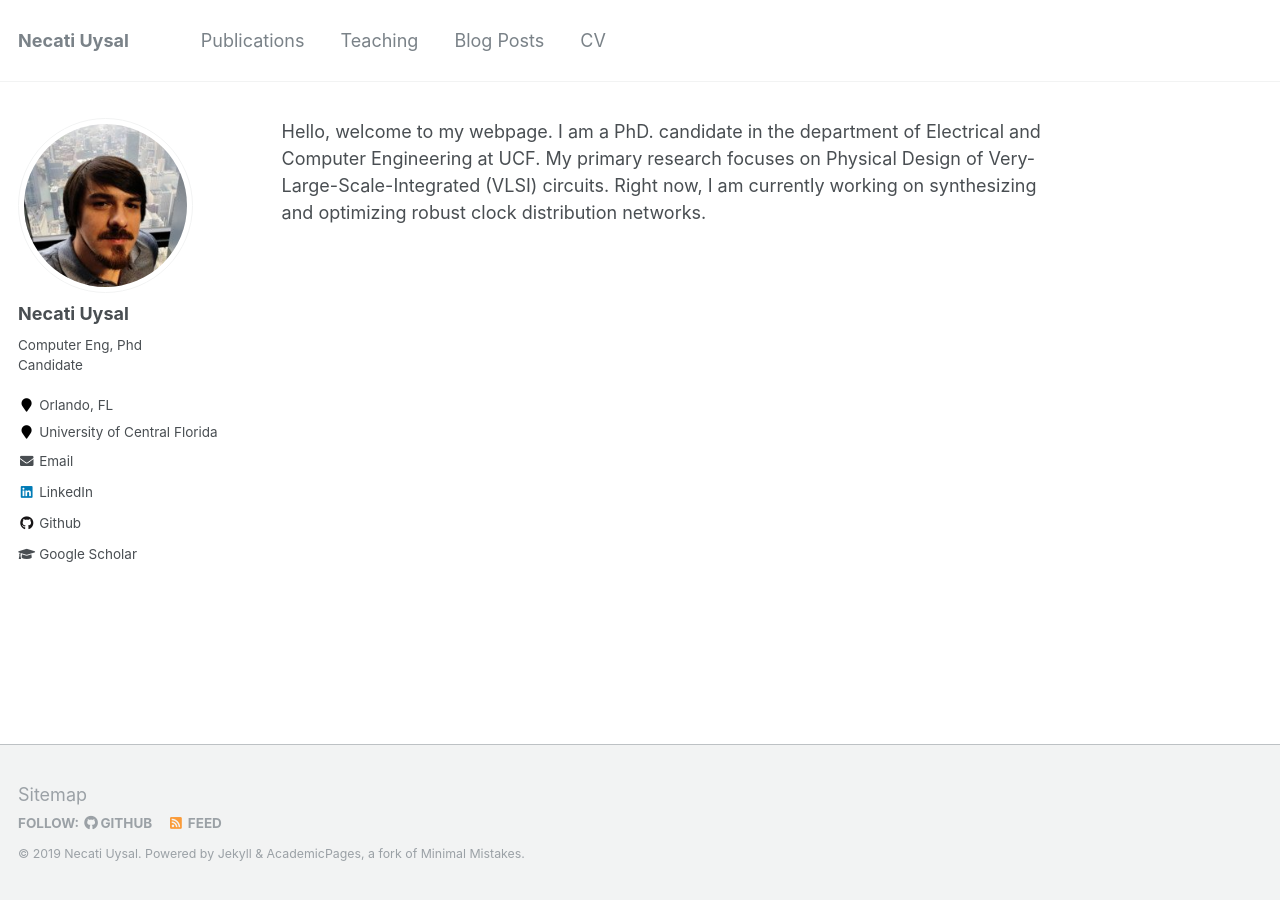
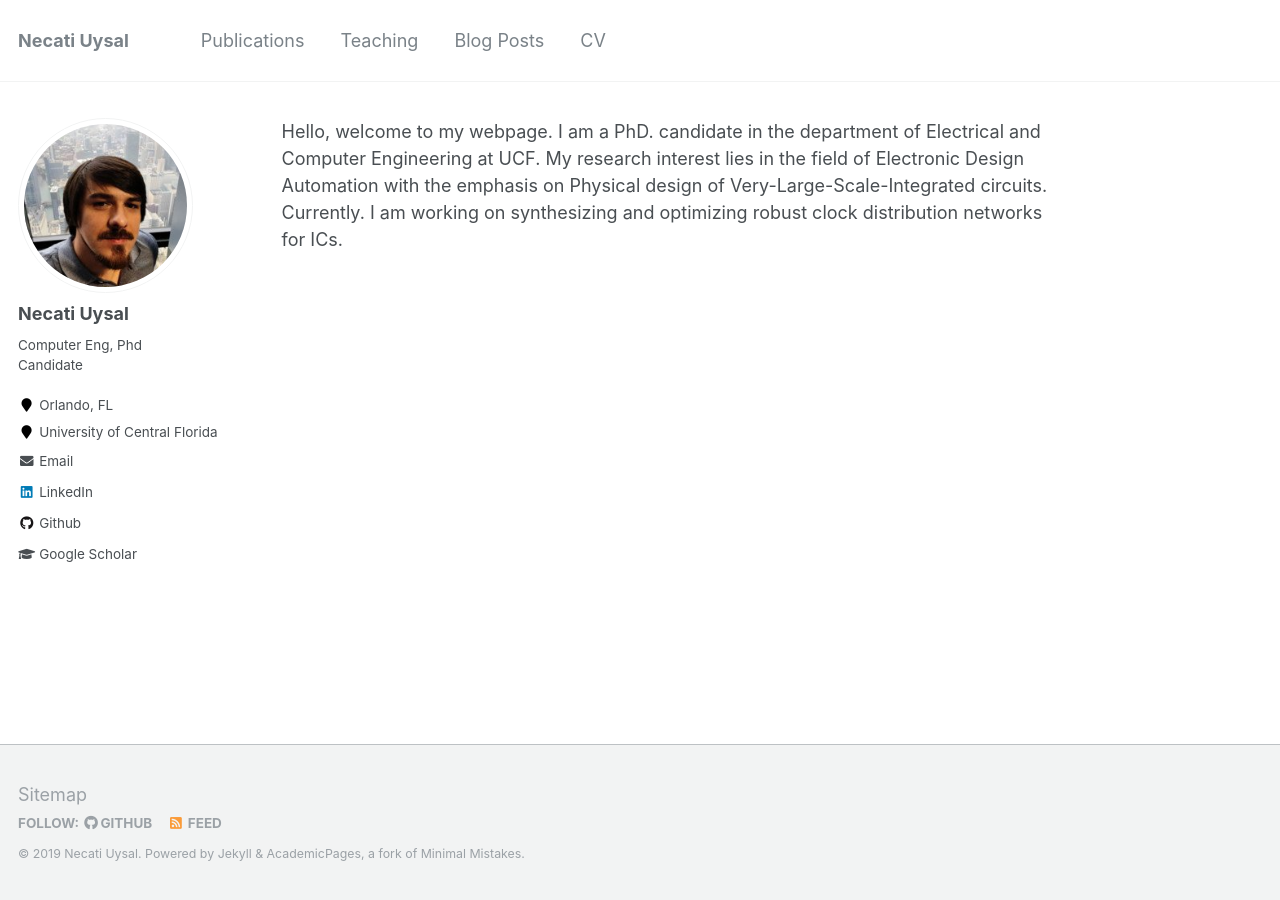
Before and after one commit to MrNjT/mrnjt.github.io, a Jekyll site: the page built from index.md, in a window 1280 px wide. Built offline with Jekyll 4.4.1, drawn with Linux system fonts in a browser that asks for light colours; our own code applies the rules of GitHub Pages for plain Markdown files.

Commit message:
Update index.md

```diff
--- a/index.md
+++ b/index.md
@@ -1,3 +1,3 @@
 
 Hello, welcome to my webpage.
-I am a PhD. candidate in the department of Electrical and Computer Engineering at UCF. My primary research focuses on Physical Design of Very-Large-Scale-Integrated (VLSI) circuits. Right now, I am currently working on synthesizing and optimizing  robust clock distribution networks.
+I am a PhD. candidate in the department of Electrical and Computer Engineering at UCF. My research interest lies in the field of Electronic Design Automation with the emphasis on Physical design of Very-Large-Scale-Integrated circuits. Currently. I am working on synthesizing and optimizing  robust clock distribution networks for ICs.
```
